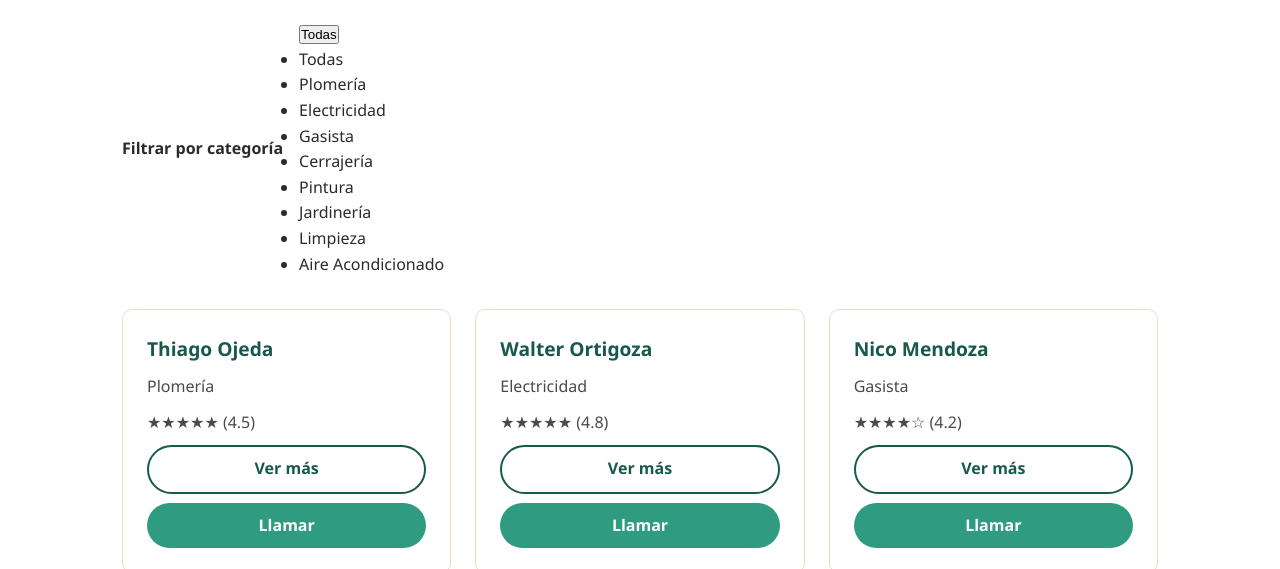
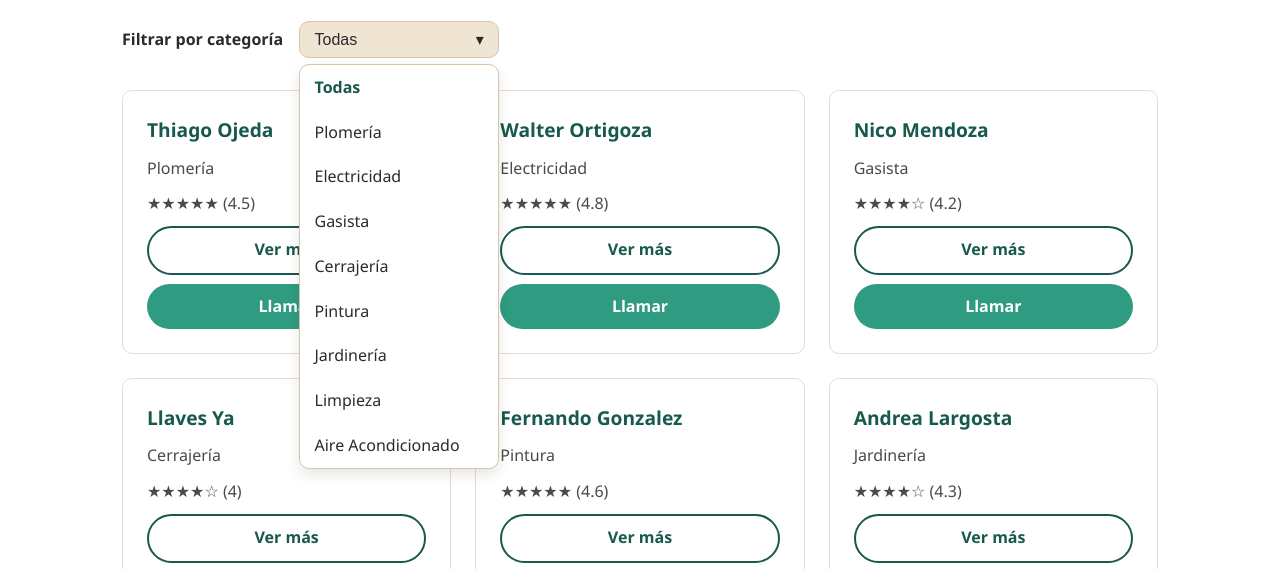
Before and after one commit to araortigoza/2_App_de_Servicios_The_Hatch, a plain HTML site: page proveedores.html in a window 1280 px wide. Both pictures are taken after a click on the button "Todas". Shown: the part 155-724 px from the top of the page. Drawn offline with Linux system fonts and the light colour scheme.

Commit message:
Se agrego estilo a la lista desplegable de categorias

```diff
--- a/css/proveedores.css
+++ b/css/proveedores.css
@@ -85,13 +85,58 @@ label {
   font-weight: 600;
 }
 
-select {
-  padding: 0.5rem 0.8rem;
-  border-radius: 6px;
+.dropdown {
+  position: relative;
+}
+
+.dropdownBoton {
+  padding: 0.5rem 0.9rem;
+  border-radius: 10px;
   border: 1px solid #d9c3a9;
   background-color: #f0e4d3;
   color: #2b2b2b;
   font-size: 1rem;
+  width: 200px;
+  text-align: left;
+  cursor: pointer;
+  display: flex;
+  justify-content: space-between;
+  align-items: center;
+}
+
+.dropdownBoton::after {
+  content: "▾";
+  margin-left: 0.5rem;
+}
+
+.dropdownLista {
+  position: absolute;
+  top: calc(100% + 6px);
+  left: 0;
+  width: 200px;
+  list-style: none;
+  background-color: #ffffff;
+  border: 1px solid #d9c3a9;
+  border-radius: 10px;
+  box-shadow: 0 6px 14px rgba(0, 0, 0, 0.1);
+  overflow: hidden;
+  z-index: 10;
+}
+
+.dropdownOpcion {
+  padding: 0.6rem 0.9rem;
+  cursor: pointer;
+  color: #2b2b2b;
+}
+
+.dropdownOpcion:hover,
+.dropdownOpcion.resaltada {
+  background-color: #f0e4d3;
+}
+
+.dropdownOpcion.seleccionada {
+  font-weight: 600;
+  color: #17594c;
 }
 
 #estadoCargando,
```
